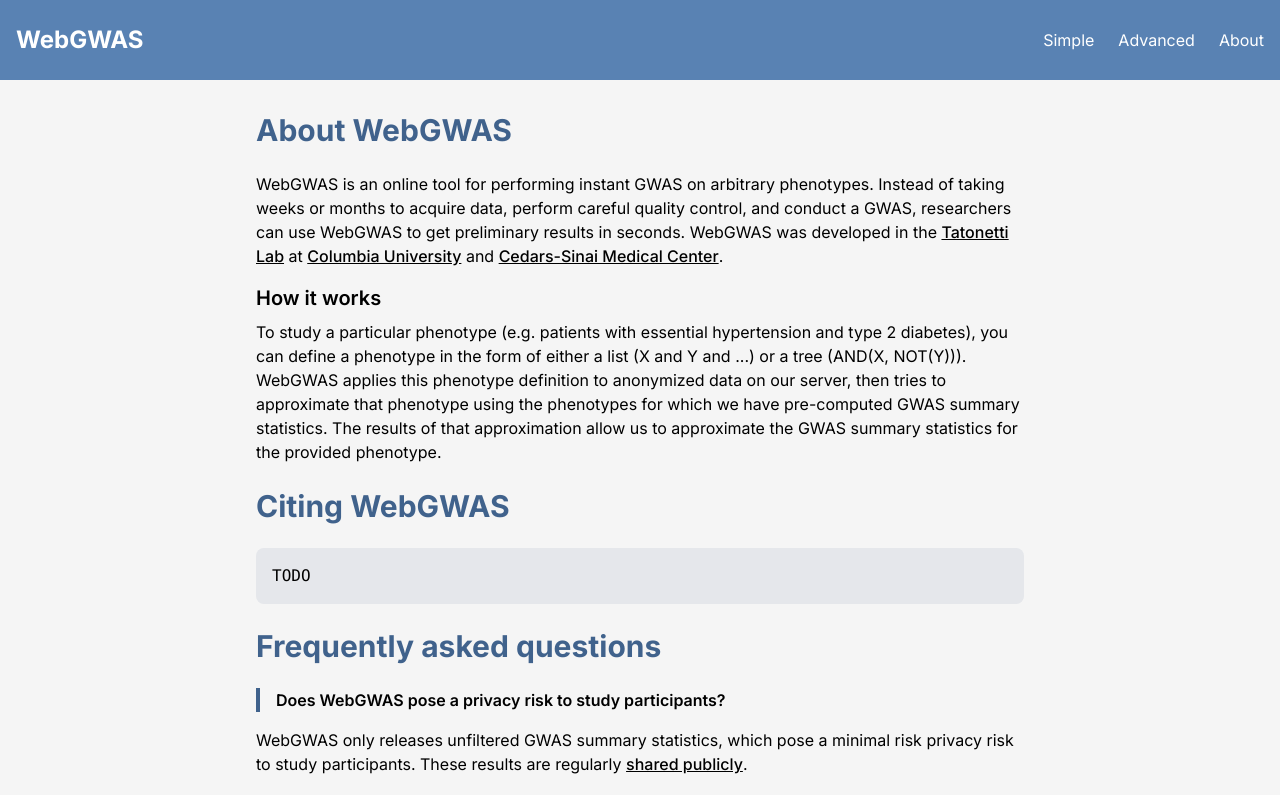
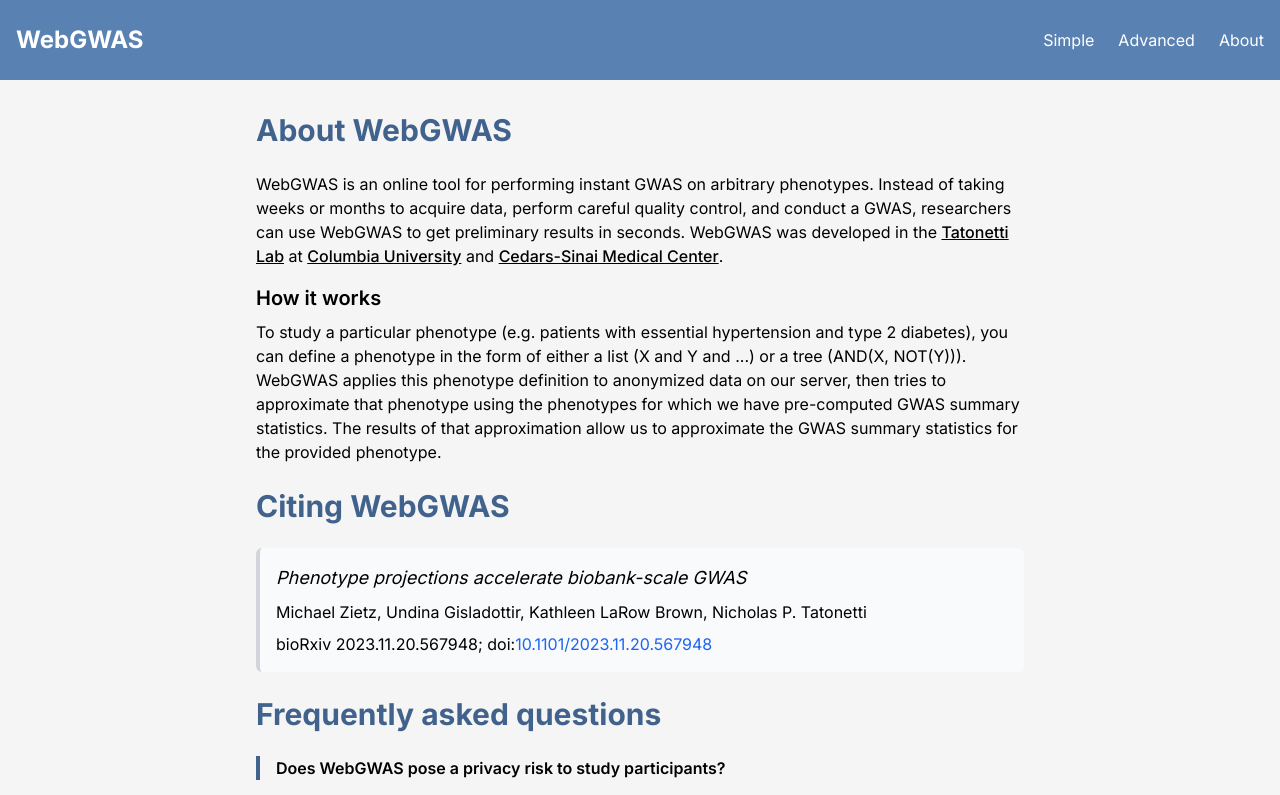
Before and after one commit to zietzm/webgwas-frontend, a Next.js app: page /about in a window 1280 px wide. Shown: the top 795 px of the page. Built offline with nearby package versions, Linux system fonts and the light colour scheme.

Commit message:
feat: add citation information

```diff
--- a/src/app/about/page.tsx
+++ b/src/app/about/page.tsx
@@ -44,8 +44,25 @@
         </p>
       </div>
       <h1 className="text-3xl font-bold my-6 text-blue-dark">Citing WebGWAS</h1>
-      <div className="">
-        <pre className="bg-gray-200 p-4 rounded-lg">TODO</pre>
+      <div className="border-l-4 border-gray-300 pl-4 bg-gray-50 p-4 rounded-md">
+        <p className="italic text-lg">
+          Phenotype projections accelerate biobank-scale GWAS
+        </p>
+        <p className="mt-2">
+          Michael Zietz, Undina Gisladottir, Kathleen LaRow Brown, Nicholas P.
+          Tatonetti
+        </p>
+        <p className="mt-2">
+          bioRxiv 2023.11.20.567948; doi:
+          <a
+            href="https://doi.org/10.1101/2023.11.20.567948"
+            target="_blank"
+            rel="noopener noreferrer"
+            className="text-blue-600 hover:underline"
+          >
+            10.1101/2023.11.20.567948
+          </a>
+        </p>
       </div>
       <h1 className="text-3xl font-bold my-6 text-blue-dark">
         Frequently asked questions
```
